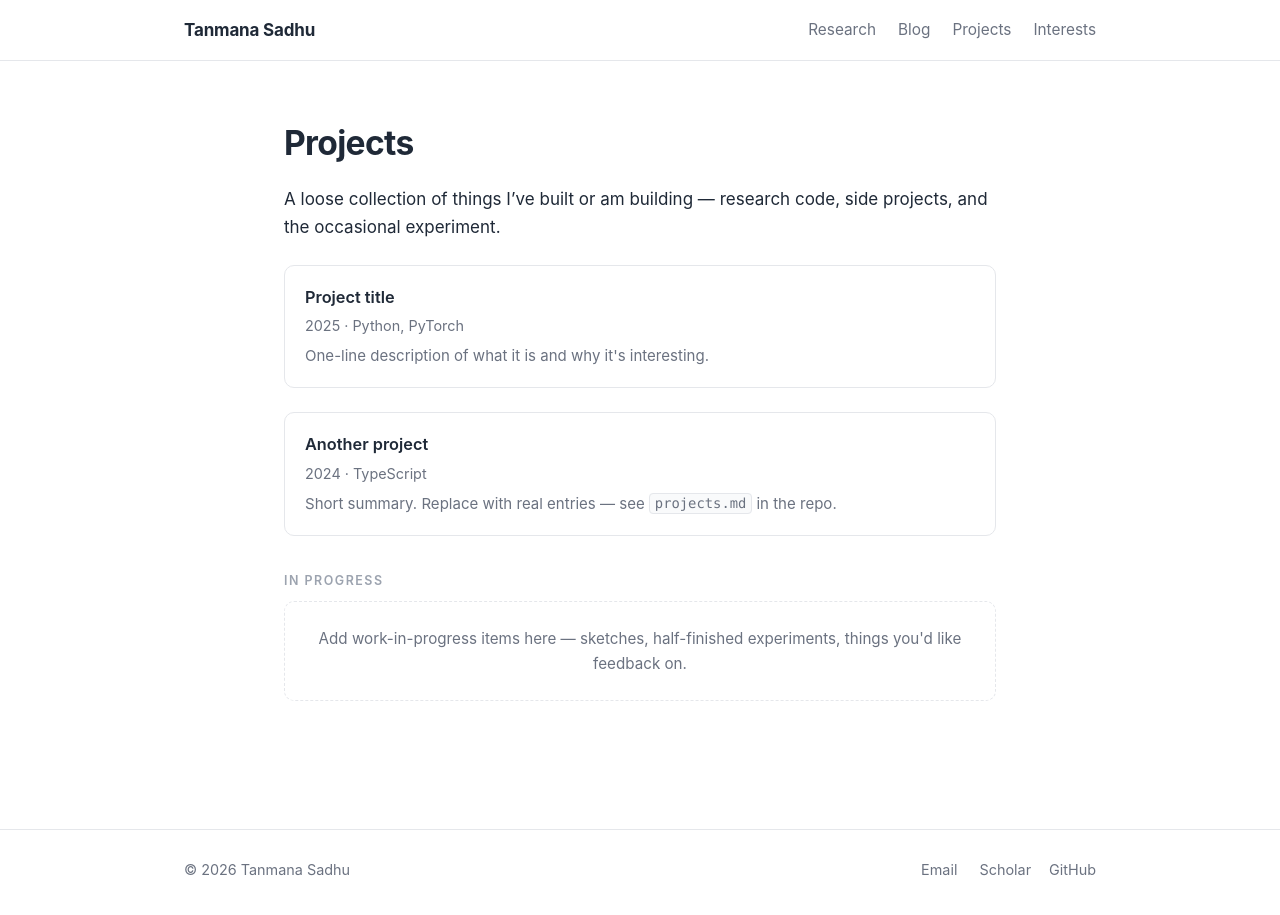
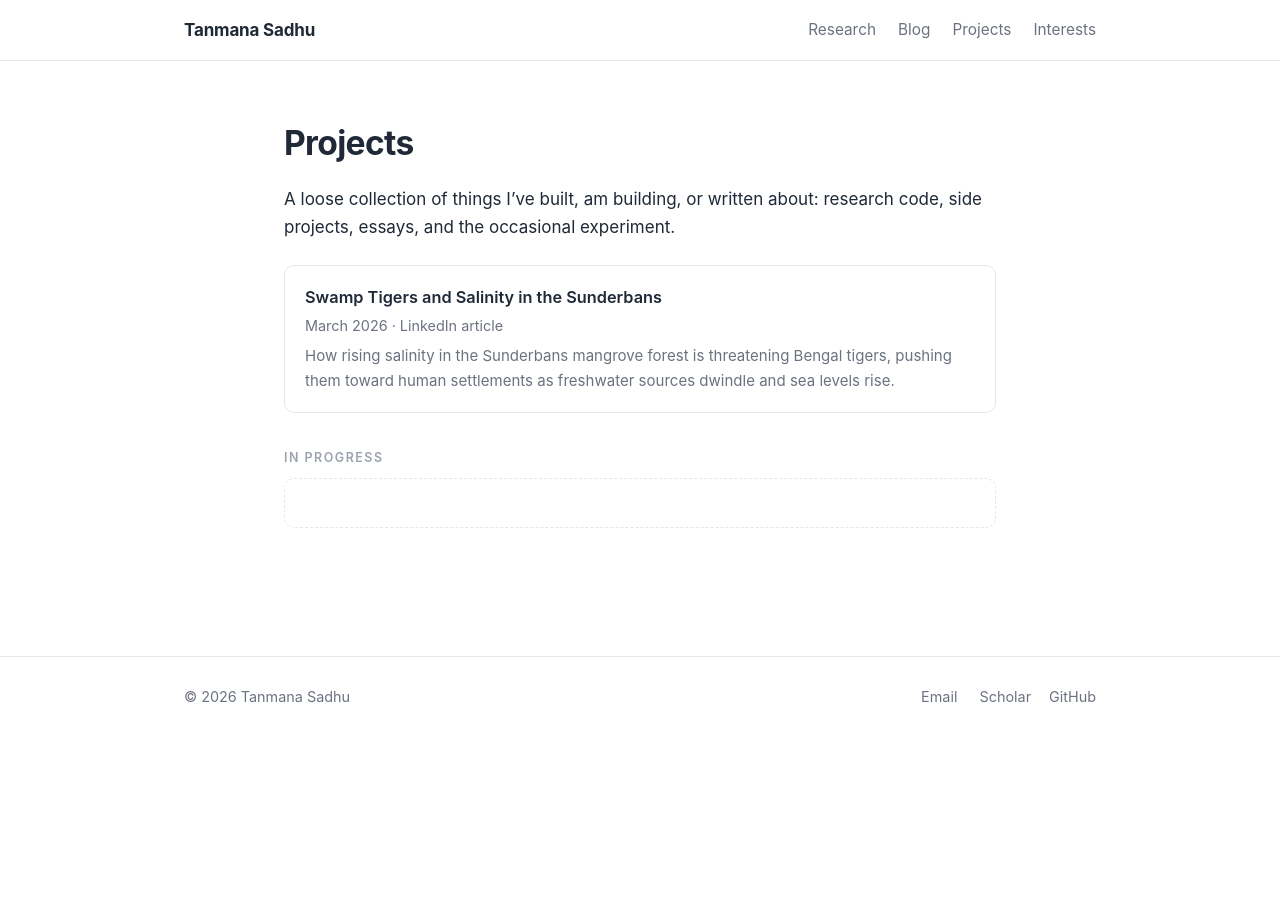
Before and after one commit to tanmana5/tanmana5.github.io, a Jekyll site: the page built from projects.md, in a window 1280 px wide and 926 px high. Shown: the top 915 px of the window. Built offline with Jekyll 4.4.1, drawn with Linux system fonts in a browser that asks for light colours.

Commit message:
Add first real project card: Swamp Tigers and Salinity in the Sunderbans

```diff
--- a/projects.md
+++ b/projects.md
@@ -7,22 +7,15 @@ description: "Side projects, research code, and experiments by Tanmana Sadhu."
 
 # Projects
 
-A loose collection of things I've built or am building — research code, side projects,
-and the occasional experiment.
+A loose collection of things I've built, am building, or written about: research code,
+side projects, essays, and the occasional experiment.
 
 <ul class="card-list">
   <li>
-    <a class="card" href="#">
-      <p class="title">Project title</p>
-      <p class="meta">2025 · Python, PyTorch</p>
-      <p class="desc">One-line description of what it is and why it's interesting.</p>
-    </a>
-  </li>
-  <li>
-    <a class="card" href="#">
-      <p class="title">Another project</p>
-      <p class="meta">2024 · TypeScript</p>
-      <p class="desc">Short summary. Replace with real entries — see <code>projects.md</code> in the repo.</p>
+    <a class="card" href="https://www.linkedin.com/pulse/swamp-tigers-salinity-sunderbans-tanmana-sadhu-dfp3c/" target="_blank" rel="noopener">
+      <p class="title">Swamp Tigers and Salinity in the Sunderbans</p>
+      <p class="meta">March 2026 · LinkedIn article</p>
+      <p class="desc">How rising salinity in the Sunderbans mangrove forest is threatening Bengal tigers, pushing them toward human settlements as freshwater sources dwindle and sea levels rise.</p>
     </a>
   </li>
 </ul>
@@ -30,5 +23,5 @@ and the occasional experiment.
 <p class="section-title">In progress</p>
 
 <div class="empty">
-  Add work-in-progress items here — sketches, half-finished experiments, things you'd like feedback on.
+
 </div>
```
